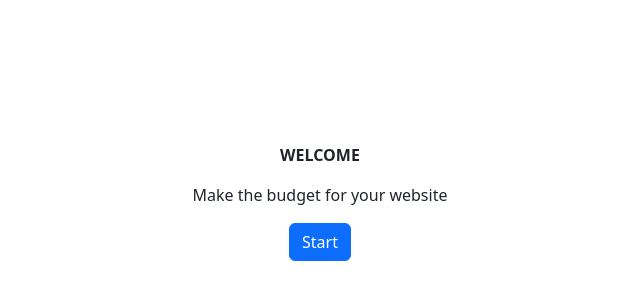
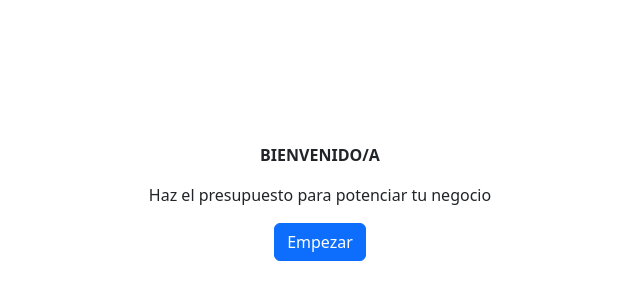
Before and after one commit to LorenaPonsico/Sprint_7_Pressupost_Angular, an Angular app: page / in a window 1280 px wide. Shown: the part 198-498 px from the top of the page, without its empty margins (320-960 px from the left). Built offline with nearby package versions, Linux system fonts and the light colour scheme.

Commit message:
n2 ex5 popup modal Bootstrap

```diff
--- a/package.json
+++ b/package.json
@@ -18,6 +18,8 @@
     "@angular/platform-browser": "^16.0.0",
     "@angular/platform-browser-dynamic": "^16.0.0",
     "@angular/router": "^16.0.0",
+    "@ng-bootstrap/ng-bootstrap": "^15.0.1",
+    "@popperjs/core": "^2.11.8",
     "bootstrap": "^5.3.0",
     "rxjs": "~7.8.0",
     "tslib": "^2.3.0",
--- a/src/app/app-routing.module.ts
+++ b/src/app/app-routing.module.ts
@@ -3,11 +3,13 @@ import { CommonModule } from '@angular/common';
 import { WelcomeComponent } from './welcome/welcome.component';
 import { HomeComponent } from './home/home.component';
 import { RouterModule, Routes } from '@angular/router';
+import { ModalComponent } from './modal/modal.component';
 
 const appRoutes: Routes=[
 
   {path:"", component:WelcomeComponent},
-  {path:"home", component:HomeComponent}
+  {path:"home", component:HomeComponent},
+  {path:"modal", component:ModalComponent}
 
   ];
 
--- a/src/app/app.module.ts
+++ b/src/app/app.module.ts
@@ -8,6 +8,8 @@ import { BudgetService } from './home/services/budget.service';
 import{ ReactiveFormsModule} from '@angular/forms';
 import { WelcomeComponent } from './welcome/welcome.component'
 import { AppRoutingModule } from './app-routing.module';
+import { ModalComponent } from './modal/modal.component';
+
 
 
 
@@ -17,6 +19,7 @@ import { AppRoutingModule } from './app-routing.module';
     HomeComponent,
     PanellComponent,
     WelcomeComponent,
+    ModalComponent,
 
   ],
   imports: [
--- a/src/app/home/panell/panell.component.css
+++ b/src/app/home/panell/panell.component.css
@@ -19,3 +19,7 @@ input {
     width: 70px;
     height: 20px;
 }
+
+.espacio{
+    margin-right: 10px;
+}
--- a/src/app/home/panell/panell.component.html
+++ b/src/app/home/panell/panell.component.html
@@ -6,7 +6,16 @@
             <button (click)="decrementValueWebs()">-</button>
             <input formControlName="web" id="web" [value]="resultadoInputWeb" type="text" inputmode="numeric"
                 pattern="[0-9]*">
-            <button (click)="incrementValueWebs()">+</button>
+            <button class="espacio" (click)="incrementValueWebs()">+</button>
+
+            <ng-template #contenido let-modal>
+                <div class="modal-body">
+               En este componente debe indicar el numero de paginas que tendra que usar su sitio web
+                 <button class="close" type="button" (click)="modal.dismiss()">Ok</button>
+                </div>
+            </ng-template>
+
+            <button type="button" (click)="modal.open(contenido)">Info</button>
         </p>
 
         <p>Número de idiomas
--- a/src/app/home/panell/panell.component.ts
+++ b/src/app/home/panell/panell.component.ts
@@ -1,5 +1,7 @@
 import { Component, OnInit, Output, EventEmitter } from '@angular/core';
 import { FormBuilder, FormGroup, Validators } from '@angular/forms';
+// import { ModalComponent } from '../../modal/modal.component';
+import { NgbModal } from '@ng-bootstrap/ng-bootstrap';
 
 @Component({
   selector: 'app-panell',
@@ -16,7 +18,7 @@ export class PanellComponent implements OnInit {
 
   myForm!: FormGroup;
 
-  constructor(private _builder: FormBuilder) { }
+  constructor(private _builder: FormBuilder, public modal:NgbModal) { }
 
   ngOnInit():void {
     this.myForm = this._builder.group({
@@ -70,4 +72,6 @@ export class PanellComponent implements OnInit {
       this.myForm.setValue({ 'web': this.resultadoInputWeb, 'language': this.resultadoInputLanguage, })
     }
   }
+
+
 }
--- a/src/app/welcome/welcome.component.html
+++ b/src/app/welcome/welcome.component.html
@@ -1,8 +1,8 @@
 <div class="container">
-    <p class="welcome">  WELCOME</p>
+    <p class="welcome">BIENVENIDO/A</p>
 
-    <p>Make the budget for your website</p>
+    <p>Haz el presupuesto para potenciar tu negocio</p>
 
-    <button class="btn btn-primary" (click)="goHome()">Start</button>
+    <button class="btn btn-primary" (click)="goHome()">Empezar</button>
 
 </div>
```
Also changed, not shown: src/app/modal/modal.component.ts (added, +13 -0 lines), src/app/modal/modal.component.css (added), src/app/modal/modal.component.html (added), 2 other files (tests, documents, lock files or other folders).
